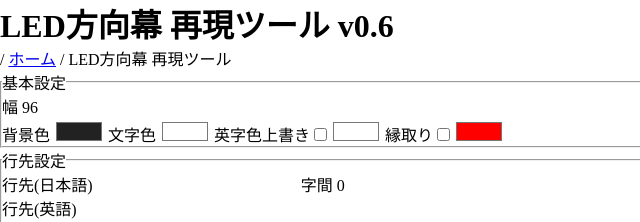
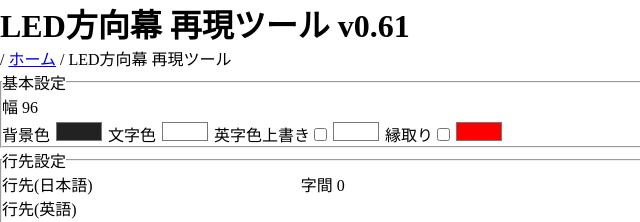
Before and after one commit to akashiyaki01c/LedPngMaker, a plain HTML site: page index.html in a window 1280 px wide. Shown: the top 222 px of the page, 0-640 px from the left. Drawn offline with Linux system fonts and the light colour scheme; some packages are replaced by stand-ins of ours; files that its build step writes are made by us from their sources.

Commit message:
update: バージョンを0.61に上げた

```diff
--- a/index.html
+++ b/index.html
@@ -141,7 +141,7 @@
 		})();
 	</script>
 	<script type="module">
-		const version = "0.6";
+		const version = "0.61";
 		((version) => {
 			const str = `${document.title} v${version}`
 			document.title = str;
```
